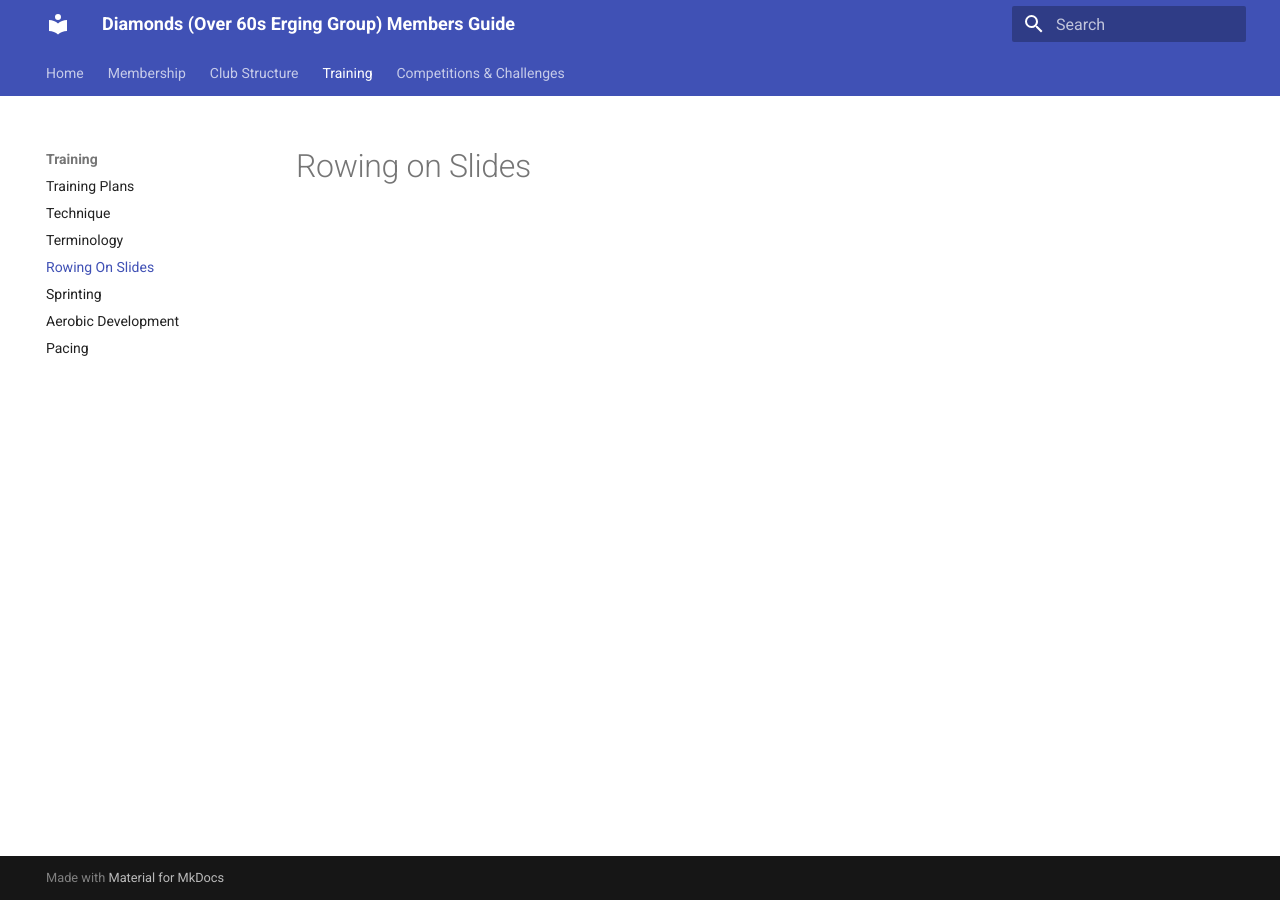
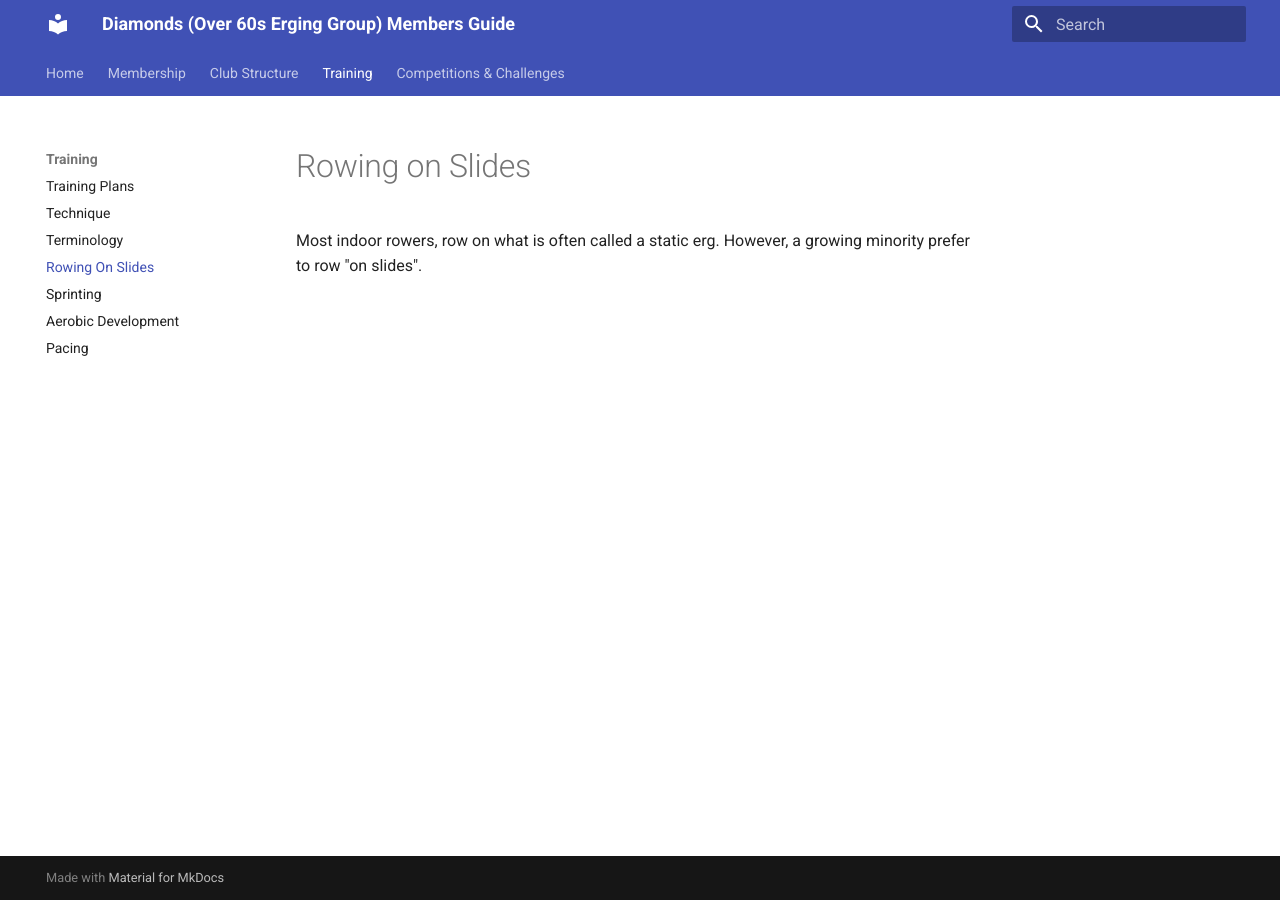
Before and after one commit to diamonds-erging/members-guide, an MkDocs documentation site: the page built from docs/training/slides.md, in a window 1280 px wide. Built offline with MkDocs 1.6.1 and Material for MkDocs 9.7.7, drawn with Linux system fonts in a browser that asks for light colours.

Commit message:
Starting to think about how to explain slides!

```diff
--- a/docs/training/slides.md
+++ b/docs/training/slides.md
@@ -1 +1,3 @@
 # Rowing on Slides
+
+Most indoor rowers, row on what is often called a static erg. However, a growing minority prefer to row "on slides".
```
